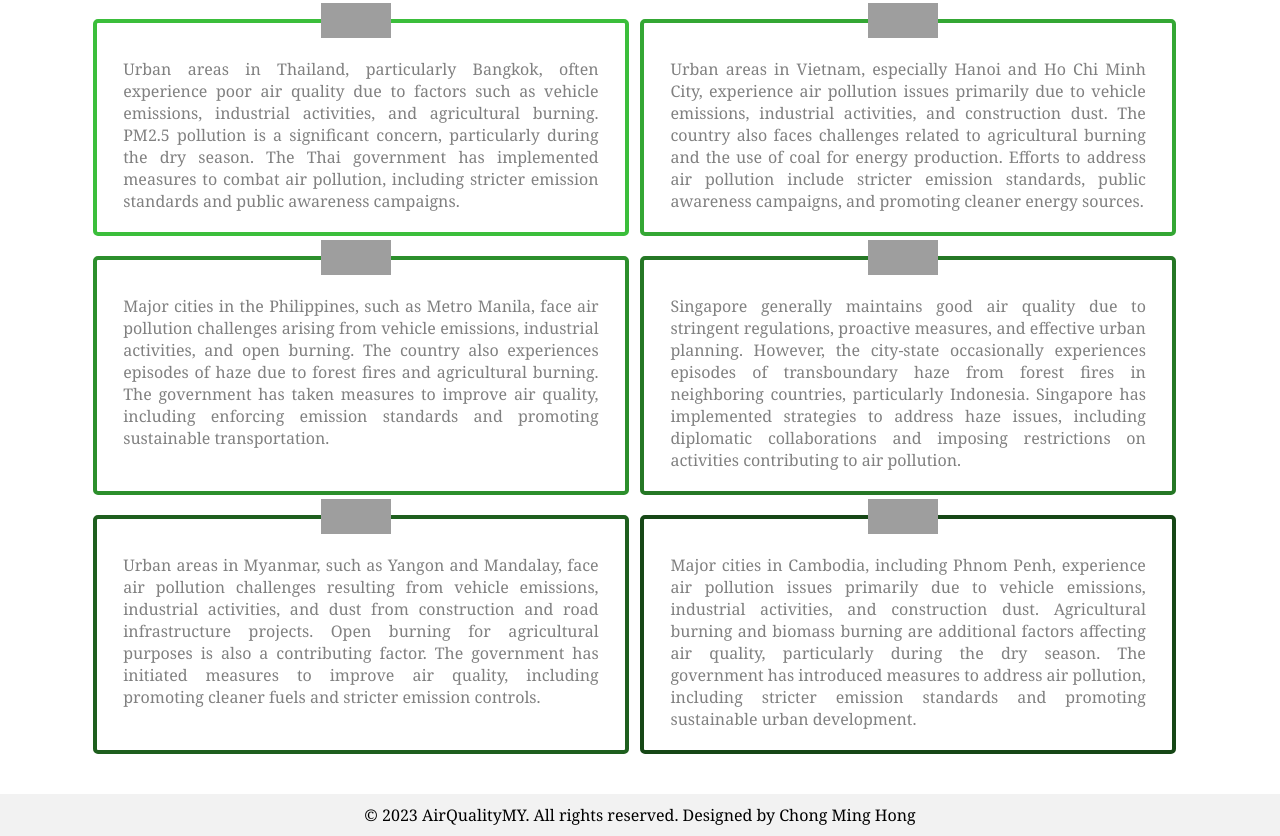
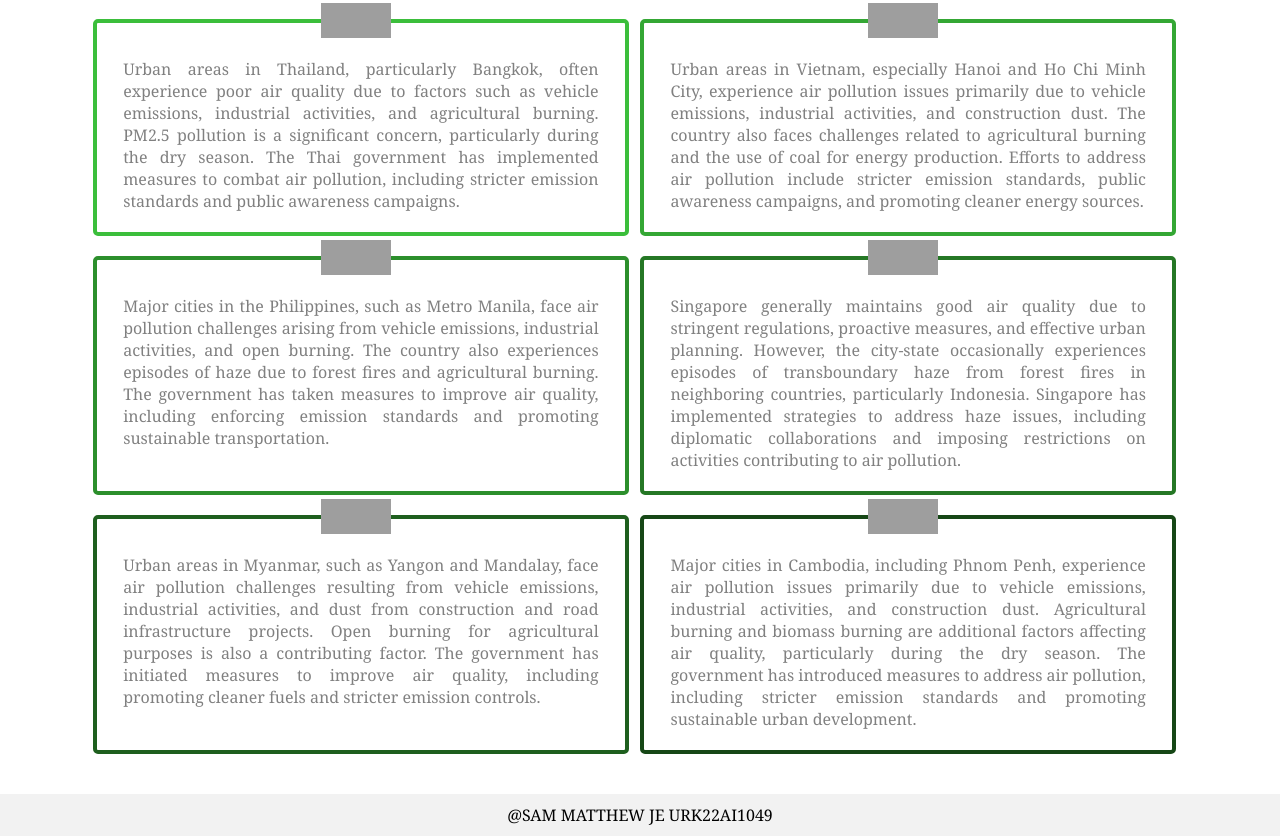
Before and after one commit to URK22AI1049/URK22AI1049_AIRQUALITY, a plain HTML site: page index.html in a window 1280 px wide. Shown: the part 2024-2860 px from the top of the page. Drawn offline with Linux system fonts and the light colour scheme; files that its build step writes are made by us from their sources; grey boxes are pictures that could not be loaded; a script that the page names is missing; files whose address does not match are found by name.

Commit message:
Update index.html

```diff
--- a/index.html
+++ b/index.html
@@ -301,7 +301,7 @@
     </main>
 
     <footer>
-        <p>© 2023 AirQualityMY. All rights reserved. Designed by Chong Ming Hong</p>
+        <p>@SAM MATTHEW JE URK22AI1049</p>
     </footer>
 
 
```
